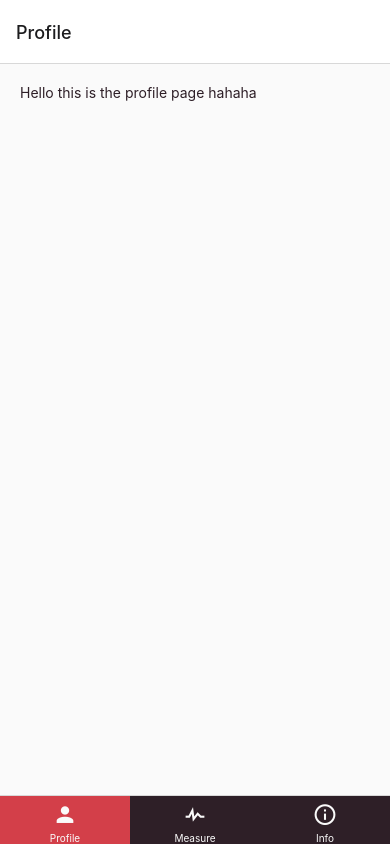
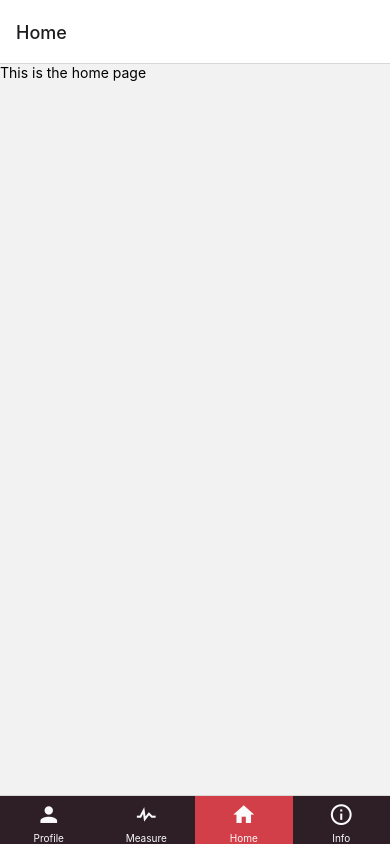
Before and after one commit to lehui123/Hearty, a React Native app: screen /Home in a window 390 px wide. Built offline with nearby package versions, Linux system fonts and the light colour scheme.

Commit message:
Add home page

```diff
--- a/navigation/HomeNavigator.js
+++ b/navigation/HomeNavigator.js
@@ -7,7 +7,8 @@ import { MaterialCommunityIcons } from "@expo/vector-icons";
 import Measure from "../screens/Measure/Measure";
 import Profile from "../screens/Profile/Profile";
 import InfoPage from "../screens/InfoPage/InfoPage";
-import Colour from "../components/Colour"
+import Colour from "../components/Colour";
+import Home from "../screens/Home/Home"
 import { ImageBackgroundBase } from "react-native";
 import { ColorAndroid } from "react-native/Libraries/StyleSheet/PlatformColorValueTypesAndroid";
 
@@ -29,12 +30,21 @@ const HomeNavigator = () => (
         )
       }}
     />
-        <Tab.Screen
+    <Tab.Screen
       name="Measure"
       component={Measure}
       options={{
         tabBarIcon: ({color, focused }) => (
           <MaterialCommunityIcons name="pulse" color={color} focused = {focused} size={25} />
+        )
+      }}
+    />
+        <Tab.Screen
+      name="Home"
+      component={Home}
+      options={{
+        tabBarIcon: ({color, focused }) => (
+          <MaterialCommunityIcons name="home" color={color} focused = {focused} size={25} />
         )
       }}
     />
--- /dev/null
+++ b/screens/Home/Home.js
@@ -0,0 +1,10 @@
+import React from 'react';
+import {View, Text} from 'react-native';
+
+export default function Home() {
+    return (
+        <View>
+            <Text>This is the home page</Text>
+        </View>
+    );
+}
```
Also changed, not shown: screens/Home/styles.js (added).
